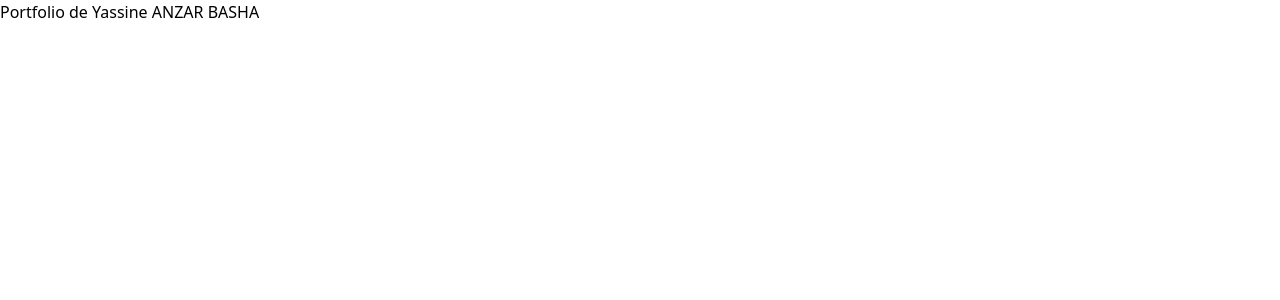
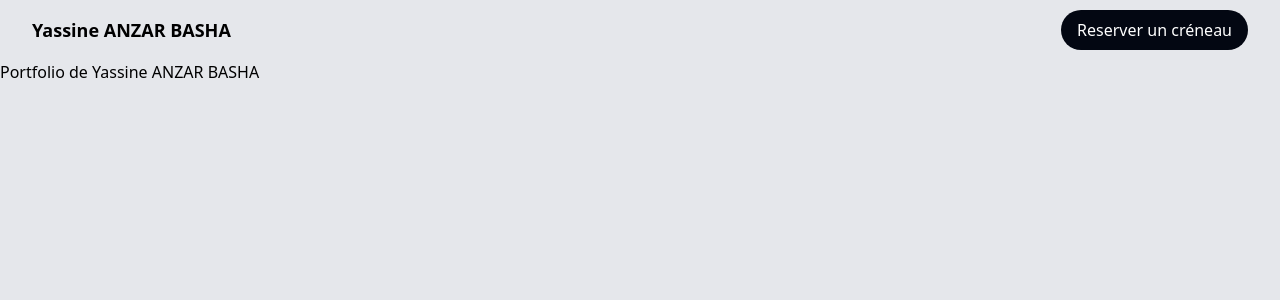
Before and after one commit to TheYassAnz/portfolio, a Next.js app in the folder app/: page / in a window 1280 px wide. Shown: the top 300 px of the page. Built offline with nearby package versions, Linux system fonts and the light colour scheme.

Commit message:
feat: add Navbar and Button components; update layout and home page

```diff
--- a/app/src/app/layout.tsx
+++ b/app/src/app/layout.tsx
@@ -13,7 +13,7 @@ export default function RootLayout({
 }>) {
   return (
     <html lang="en">
-      <body>{children}</body>
+      <body className="bg-gray-200">{children}</body>
     </html>
   );
 }
--- a/app/src/app/page.tsx
+++ b/app/src/app/page.tsx
@@ -1,6 +1,9 @@
+import Navbar from "@/components/navbar";
+
 export default function Home() {
   return (
     <div>
+      <Navbar />
       <h1>Portfolio de Yassine ANZAR BASHA</h1>
     </div>
   );
--- /dev/null
+++ b/app/src/components/navbar.tsx
@@ -0,0 +1,11 @@
+import Button from "@/components/ui/button";
+
+export default function Navbar() {
+  return (
+    <nav className="h-15 flex justify-between items-center px-8 max-w-7xl mx-auto">
+      <span className="text-lg font-semibold">Yassine ANZAR BASHA</span>
+      {/* CTA */}
+      <Button label="Reserver un créneau" />
+    </nav>
+  );
+}
--- /dev/null
+++ b/app/src/components/ui/button.tsx
@@ -0,0 +1,7 @@
+export default function Button({ label }: { label: string }) {
+  return (
+    <button className="px-4 py-2 bg-gray-950 text-white rounded-3xl hover:bg-gray-800 hover:cursor-pointer">
+      {label}
+    </button>
+  );
+}
```
